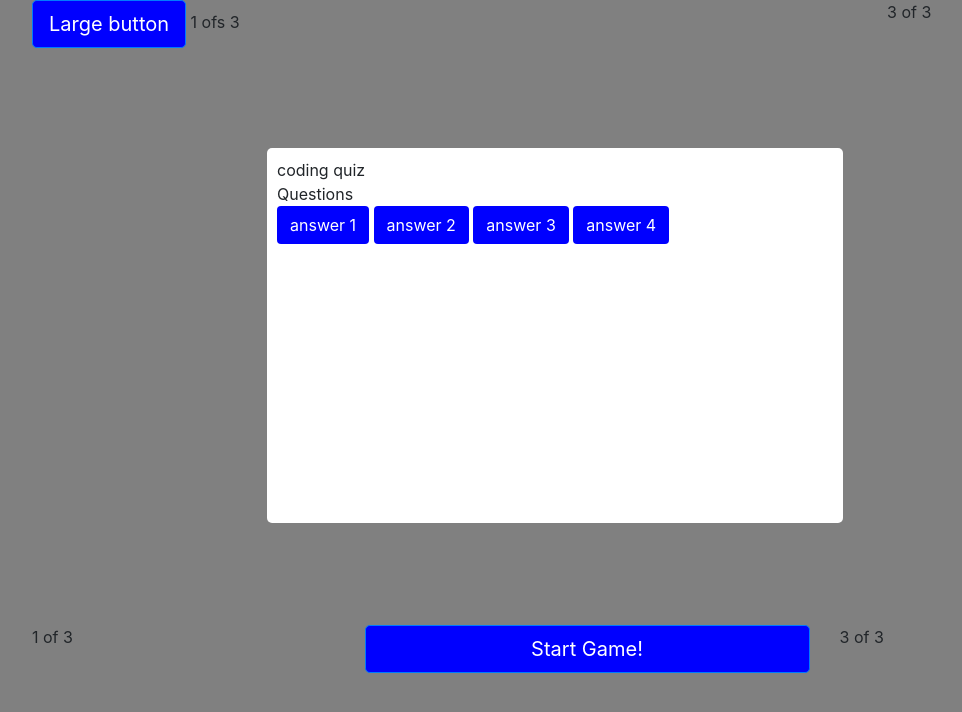
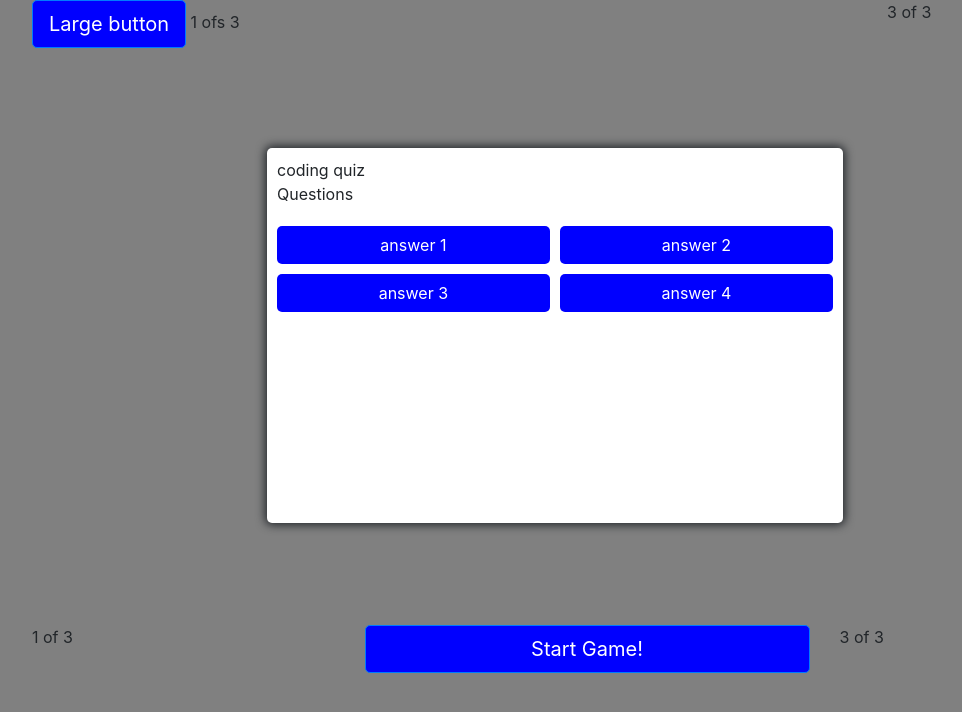
Before and after one commit to remyguts/code-quiz, a plain HTML site: page index.html in a window 1280 px wide. Shown: the top 712 px of the page, without its empty margins (53-1015 px from the left). Drawn offline with nearby package versions, Linux system fonts and the light colour scheme.

Commit message:
fixed styling on the buttons

```diff
--- a/style.css
+++ b/style.css
@@ -25,9 +25,24 @@ max-width: 45%;
 border-radius: 5px;
 height: 375px;
 padding: 10px;
+box-shadow: 0 0 10px 2px;
 
 }
 .btn {
-    background-color: blue;
+background-color: blue;
 color:white;
+border-radius: 5px;
+
 }
+
+.btn-grid {
+    display: grid;
+    grid-template-columns: repeat(2,auto);
+    gap: 10px;
+
+    margin: 20px 0;
+
+
+
+
+}
```
